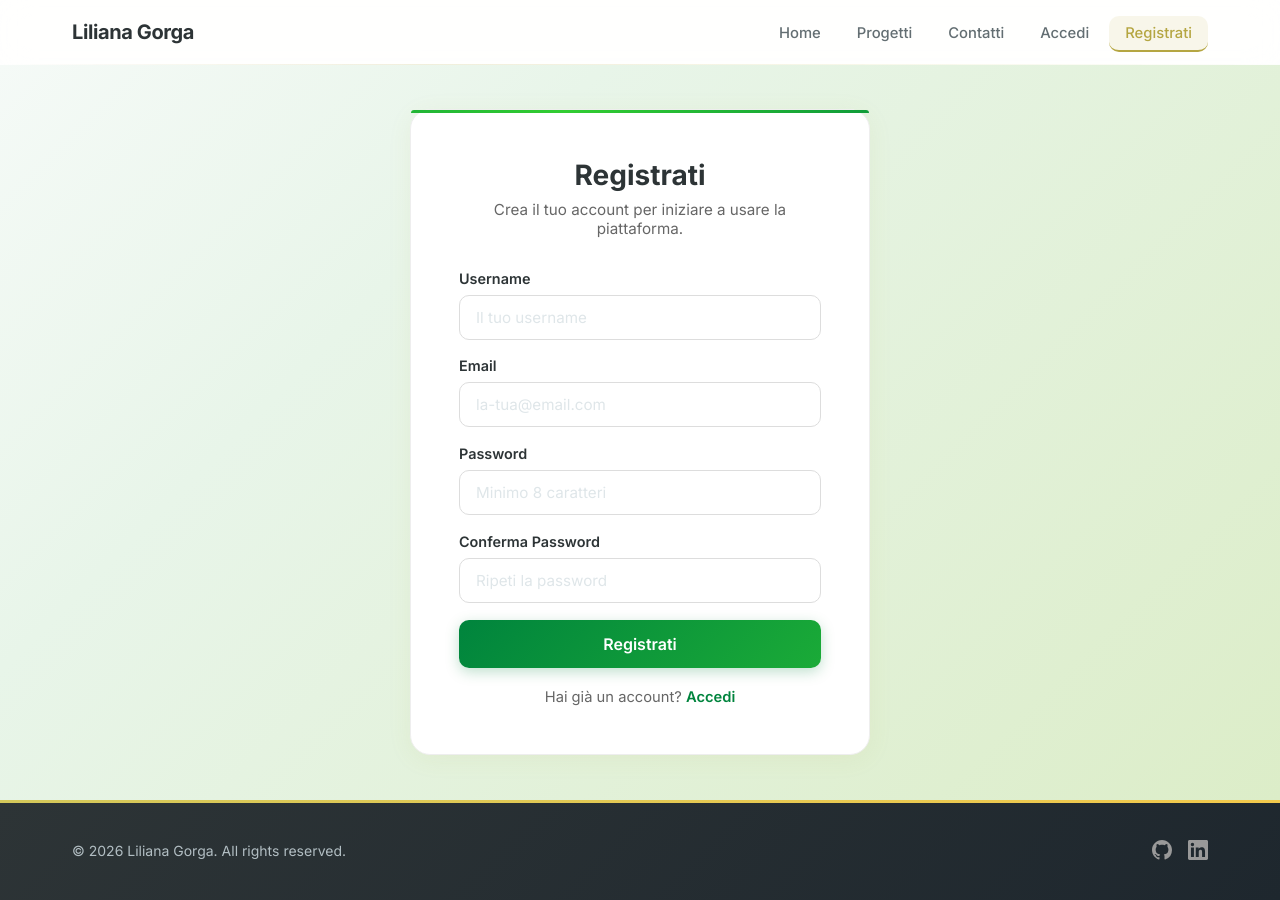
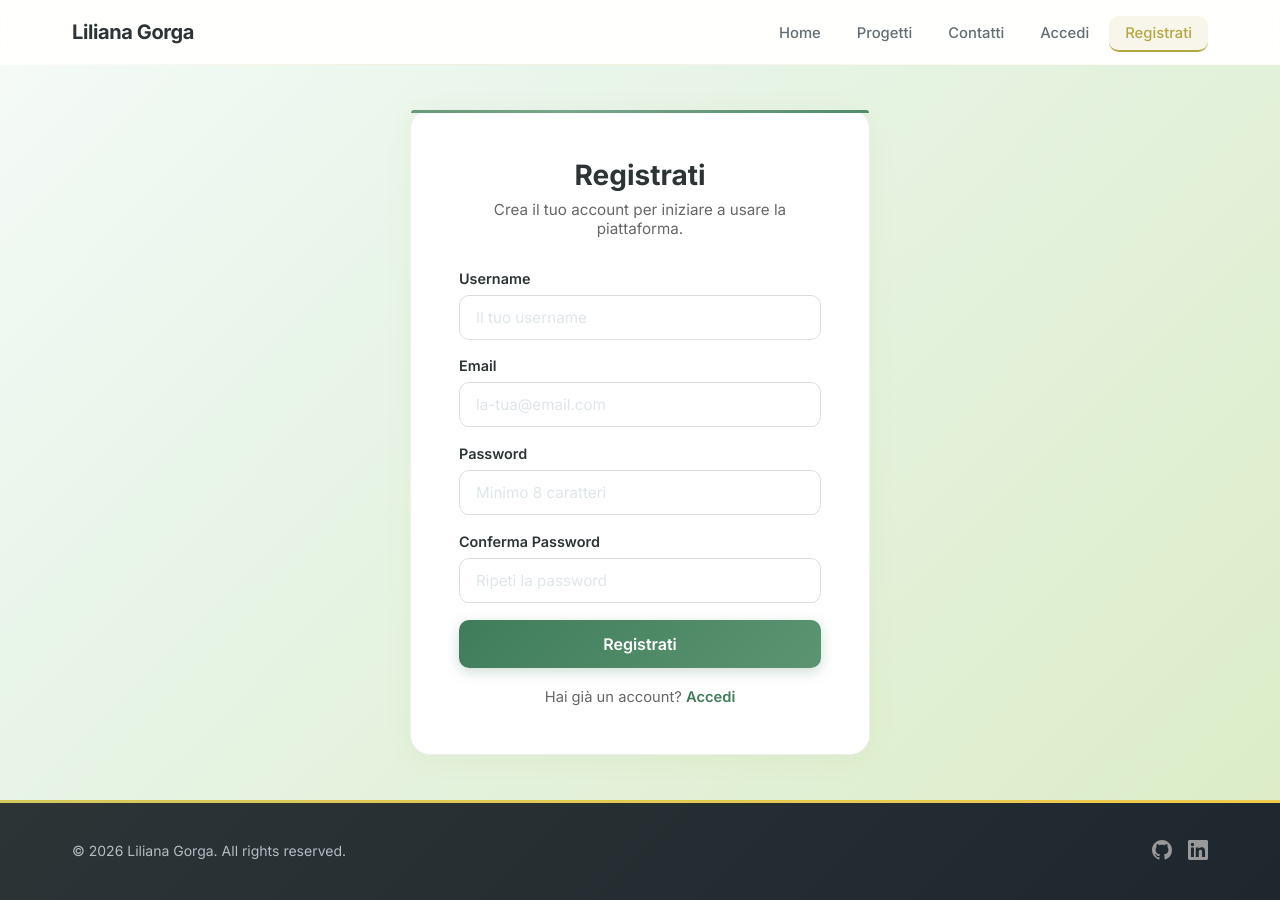
Before and after one commit to lilianagorga/my-website-frontend, an Angular app: page /register in a window 1280 px wide. Built offline with nearby package versions, Linux system fonts and the light colour scheme.

Commit message:
feat: improve UI styling

```diff
--- a/src/app/pages/login/login.component.scss
+++ b/src/app/pages/login/login.component.scss
@@ -1,17 +1,17 @@
 :host {
-  --color-primary: #00843D;
-  --color-primary-hover: #006B31;
-  --color-primary-light: rgba(0, 132, 61, 0.10);
-  --color-primary-light-strong: rgba(0, 132, 61, 0.18);
-  --color-primary-shadow: rgba(0, 132, 61, 0.25);
-  --color-primary-shadow-strong: rgba(0, 132, 61, 0.35);
-  --color-focus-ring: rgba(0, 132, 61, 0.2);
-  --color-accent: #32CD32;
-  --color-accent-hover: #28A828;
-  --color-accent-light: rgba(50, 205, 50, 0.12);
+  --color-primary: #3F7D5A;
+  --color-primary-hover: #33684A;
+  --color-primary-light: rgba(63, 125, 90, 0.10);
+  --color-primary-light-strong: rgba(63, 125, 90, 0.18);
+  --color-primary-shadow: rgba(63, 125, 90, 0.25);
+  --color-primary-shadow-strong: rgba(63, 125, 90, 0.35);
+  --color-focus-ring: rgba(63, 125, 90, 0.2);
+  --color-accent: #76A987;
+  --color-accent-hover: #628F72;
+  --color-accent-light: rgba(118, 169, 135, 0.12);
   --gradient-hero: linear-gradient(135deg, #f5faf7 0%, #e8f5e9 30%, #dcedc8 100%);
-  --gradient-card: linear-gradient(135deg, #00843D 0%, #32CD32 100%);
-  --shadow-glow: 0 0 40px rgba(50, 205, 50, 0.15);
+  --gradient-card: linear-gradient(135deg, #3F7D5A 0%, #76A987 100%);
+  --shadow-glow: 0 0 40px rgba(118, 169, 135, 0.15);
 }
 
 .login-page {
@@ -41,7 +41,7 @@
     left: 0;
     right: 0;
     height: 3px;
-    background: linear-gradient(90deg, #00843D, #32CD32, #00843D);
+    background: linear-gradient(90deg, var(--color-primary), var(--color-accent), var(--color-primary));
     background-size: 200% auto;
     animation: shimmer 3s linear infinite;
     border-radius: var(--radius-xl) var(--radius-xl) 0 0;
@@ -143,8 +143,8 @@ form {
   &:hover:not(:disabled) {
     background-position: 100% center;
     transform: translateY(-2px);
-    box-shadow: 0 8px 25px rgba(0, 132, 61, 0.35),
-                0 0 20px rgba(50, 205, 50, 0.2);
+    box-shadow: 0 8px 25px var(--color-primary-shadow-strong),
+                0 0 20px rgba(118, 169, 135, 0.2);
   }
 
   &:disabled {
--- a/src/app/pages/register/register.component.scss
+++ b/src/app/pages/register/register.component.scss
@@ -1,17 +1,17 @@
 :host {
-  --color-primary: #00843D;
-  --color-primary-hover: #006B31;
-  --color-primary-light: rgba(0, 132, 61, 0.10);
-  --color-primary-light-strong: rgba(0, 132, 61, 0.18);
-  --color-primary-shadow: rgba(0, 132, 61, 0.25);
-  --color-primary-shadow-strong: rgba(0, 132, 61, 0.35);
-  --color-focus-ring: rgba(0, 132, 61, 0.2);
-  --color-accent: #32CD32;
-  --color-accent-hover: #28A828;
-  --color-accent-light: rgba(50, 205, 50, 0.12);
+  --color-primary: #3F7D5A;
+  --color-primary-hover: #33684A;
+  --color-primary-light: rgba(63, 125, 90, 0.10);
+  --color-primary-light-strong: rgba(63, 125, 90, 0.18);
+  --color-primary-shadow: rgba(63, 125, 90, 0.25);
+  --color-primary-shadow-strong: rgba(63, 125, 90, 0.35);
+  --color-focus-ring: rgba(63, 125, 90, 0.2);
+  --color-accent: #76A987;
+  --color-accent-hover: #628F72;
+  --color-accent-light: rgba(118, 169, 135, 0.12);
   --gradient-hero: linear-gradient(135deg, #f5faf7 0%, #e8f5e9 30%, #dcedc8 100%);
-  --gradient-card: linear-gradient(135deg, #00843D 0%, #32CD32 100%);
-  --shadow-glow: 0 0 40px rgba(50, 205, 50, 0.15);
+  --gradient-card: linear-gradient(135deg, #3F7D5A 0%, #76A987 100%);
+  --shadow-glow: 0 0 40px rgba(118, 169, 135, 0.15);
 }
 
 .register-page {
@@ -41,7 +41,7 @@
     left: 0;
     right: 0;
     height: 3px;
-    background: linear-gradient(90deg, #00843D, #32CD32, #00843D);
+    background: linear-gradient(90deg, var(--color-primary), var(--color-accent), var(--color-primary));
     background-size: 200% auto;
     animation: shimmer 3s linear infinite;
     border-radius: var(--radius-xl) var(--radius-xl) 0 0;
@@ -143,8 +143,8 @@ form {
   &:hover:not(:disabled) {
     background-position: 100% center;
     transform: translateY(-2px);
-    box-shadow: 0 8px 25px rgba(0, 132, 61, 0.35),
-                0 0 20px rgba(50, 205, 50, 0.2);
+    box-shadow: 0 8px 25px var(--color-primary-shadow-strong),
+                0 0 20px rgba(118, 169, 135, 0.2);
   }
 
   &:disabled {
```
Also changed, not shown: public/illustrations/developer-avatar.svg.
